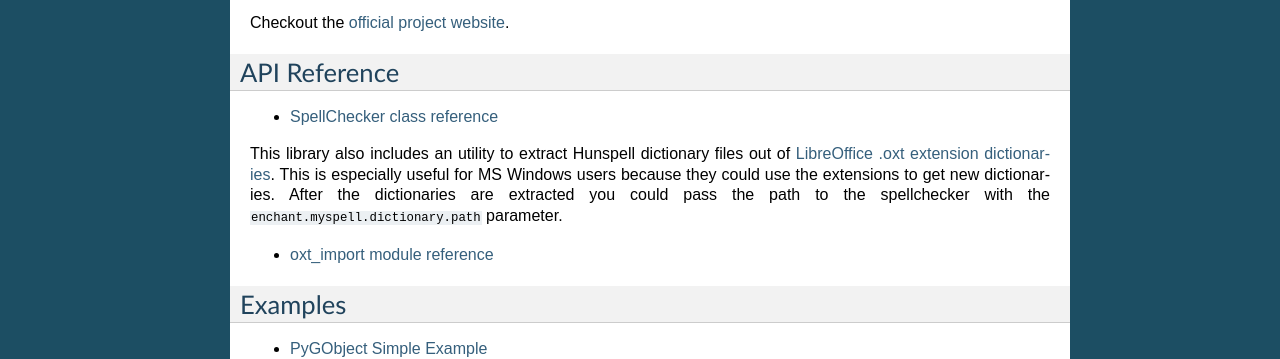
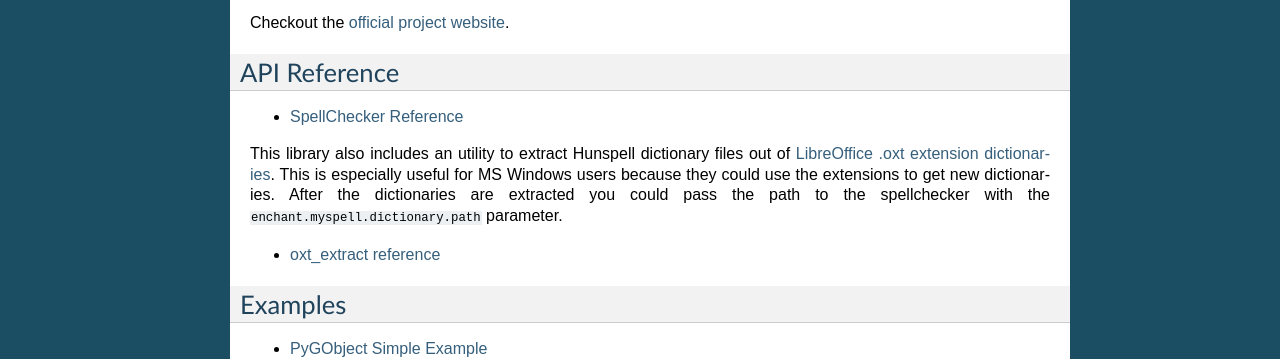
Before and after one commit to koehlma/pygtkspellcheck, a Sphinx documentation site: the page built from doc/source/index.rst, in a window 1280 px wide and 900 px high, scrolled down 1084 px. Shown: the part 318-677 px from the top of the window. Built offline with Sphinx 7.4.7, drawn with Linux system fonts in a browser that asks for light colours; some of the changed text lies outside the part shown.

Commit message:
fixing documentation

```diff
--- a/doc/source/index.rst
+++ b/doc/source/index.rst
@@ -87,7 +87,7 @@ with the ``enchant.myspell.dictionary.path`` parameter.
 .. _LibreOffice .oxt extension dictionaries: http://extensions.services.openoffice.org/dictionary
 
 .. toctree::
-   oxt_import
+   oxt_extract
 
 Examples
 --------
--- /dev/null
+++ b/doc/source/oxt_extract.rst
@@ -0,0 +1,4 @@
+oxt_extract reference
+=====================
+
+.. autofunction:: gtkspellcheck.oxt_extract.extract
--- a/doc/source/oxt_import.rst
+++ /dev/null
@@ -1,4 +0,0 @@
-oxt_import module reference
-===========================
-
-.. autofunction:: gtkspellcheck.oxt_import.deflate_oxt
--- a/doc/source/spellchecker.rst
+++ b/doc/source/spellchecker.rst
@@ -1,5 +1,5 @@
-SpellChecker class reference
-============================
+SpellChecker Reference
+======================
 
 .. autoclass:: gtkspellcheck.spellcheck.SpellChecker
    :members:
```
Also changed, not shown: 1 other file.
